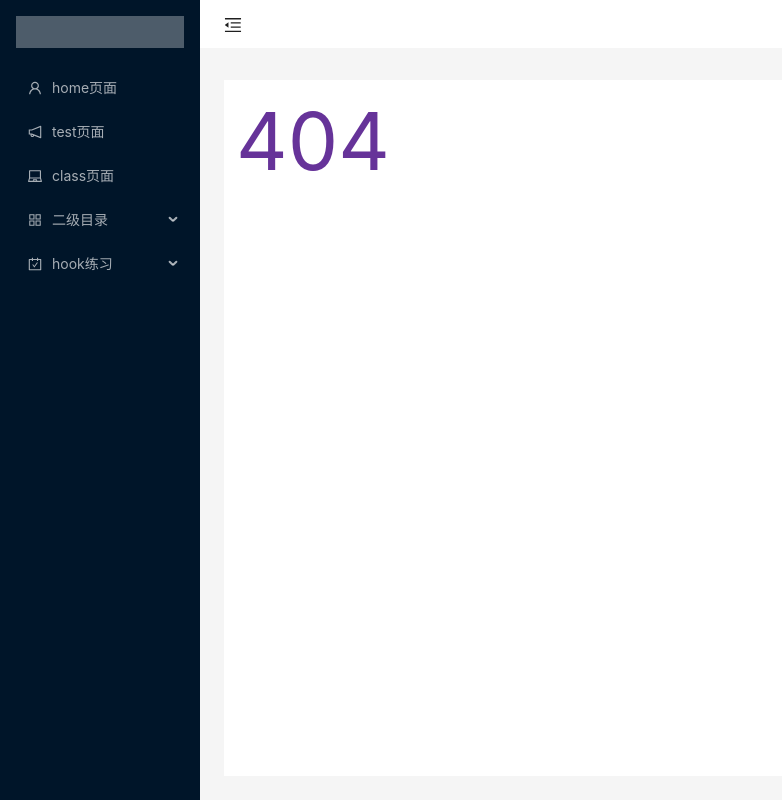
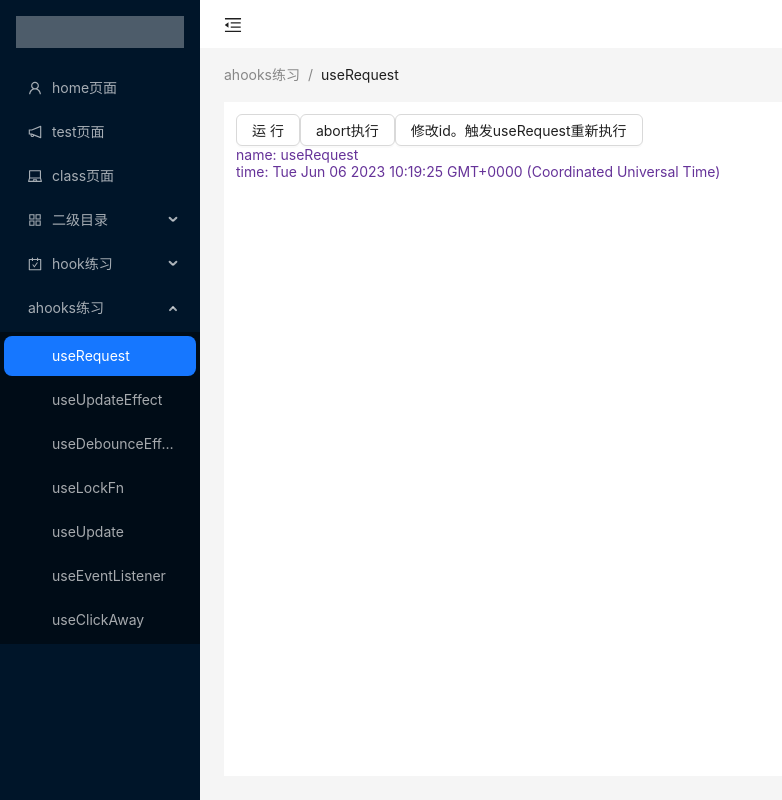
Before and after one commit to zzs-zzs-zzs/webpack-react-typescript, a React app: page /ahooks/useRequest in a window 1280 px wide. Before the commit this address led to /noFound. Shown: the whole page, without its empty margins (0-782 px from the left). Built offline with nearby package versions, Linux system fonts and the light colour scheme.

Commit message:
feat: 使用ahooks

```diff
--- a/package.json
+++ b/package.json
@@ -72,6 +72,7 @@
     "webpack-merge": "^5.8.0"
   },
   "dependencies": {
+    "ahooks": "^3.7.7",
     "antd": "^5.2.0",
     "axios": "^1.3.2",
     "lodash": "^4.17.21",
--- /dev/null
+++ b/src/pages/ahooks/dom/useClickAway/index.tsx
@@ -0,0 +1,25 @@
+import React, { useState, useRef } from "react"
+import { useClickAway } from "ahooks"
+import { Button, message } from "antd"
+
+export const UseClickAway = () => {
+  const [count, setCount] = useState(0)
+
+  const btnRef1 = useRef(null)
+  const btnRef2 = useRef(null)
+
+  // 点击指指定位置之外，触发函数
+  useClickAway(() => {
+    setCount(count + 1)
+    message.info(`点击两个按钮之外，count+1，count=${count}`)
+  }, [btnRef1, btnRef2])
+
+  return (
+    <>
+      <div>
+        <Button ref={btnRef1}>Button1</Button>
+        <Button ref={btnRef2}>Button2</Button>
+      </div>
+    </>
+  )
+}
--- /dev/null
+++ b/src/pages/ahooks/dom/useEventListener/index.tsx
@@ -0,0 +1,35 @@
+import React, { useState, useRef } from "react"
+import { useEventListener } from "ahooks"
+import { message, Button } from "antd"
+
+export const UseEventListener = () => {
+  const [val, setVal] = useState(0)
+
+  const ref = useRef(null)
+
+  // 监听元素点击
+  useEventListener(
+    "click",
+    () => {
+      setVal(val + 1)
+      message.info(`触发button的点击事件，val=${val}`)
+    },
+    { target: ref },
+  )
+
+  useEventListener("mousedown", (event) => {
+    message.info(`监听鼠标点击事件${JSON.stringify(event)}`)
+  })
+
+  useEventListener("keydown", (event) => {
+    message.info(`监听键盘下压事件${JSON.stringify(event)}`)
+  })
+
+  return (
+    <>
+      <div>
+        <Button ref={ref}>Button</Button>
+      </div>
+    </>
+  )
+}
--- /dev/null
+++ b/src/pages/ahooks/effect/useDebounceEffect/index.tsx
@@ -0,0 +1,27 @@
+import React, { useState } from "react"
+import { useDebounceEffect } from "ahooks"
+import { Input, message } from "antd"
+
+export const UseDebounceEffect = () => {
+  const [val, setVal] = useState("")
+
+  // 多次修改count，只会执行effect
+  useDebounceEffect(
+    () => {
+      message.info(`val修改了,val=${val}`)
+    },
+    [val],
+    { wait: 300 },
+  )
+
+  return (
+    <>
+      <div>
+        <Input
+          onChange={(e) => setVal(e.target.value)}
+          placeholder="useDebounceEffect作用于onChang函数，300mss执行一次"
+        />
+      </div>
+    </>
+  )
+}
--- /dev/null
+++ b/src/pages/ahooks/effect/useLockFn/index.tsx
@@ -0,0 +1,36 @@
+import React, { useState } from "react"
+import { useLockFn } from "ahooks"
+import Button from "antd/es/button"
+import { message } from "antd"
+
+export const UseLockFn = () => {
+  const [val, setVal] = useState(0)
+
+  const getData = (): Promise<number> => {
+    return new Promise((resolve) => {
+      setTimeout(() => {
+        resolve(val + 1)
+      }, 2 * 1000)
+    })
+  }
+
+  // useLockFn多次执行submit只会执行一次
+  const submit = useLockFn(async () => {
+    try {
+      message.info("submit执行了")
+      const data = await getData()
+      setVal(data)
+      message.success(`submit完毕，val=${data}`)
+    } catch (err) {
+      console.log("%c [ err ]-21", "font-size:13px; background:pink; color:#bf2c9f;", err)
+    }
+  })
+
+  return (
+    <>
+      <div>
+        <Button onClick={submit}>submit</Button>
+      </div>
+    </>
+  )
+}
--- /dev/null
+++ b/src/pages/ahooks/effect/useUpdate/index.tsx
@@ -0,0 +1,17 @@
+import React from "react"
+import { useUpdate } from "ahooks"
+import { Button } from "antd"
+
+export const UseUpdate = () => {
+  // update方法会强制重新刷新
+  const update = useUpdate()
+
+  return (
+    <>
+      <div>{new Date().toString()}</div>
+      <div>
+        <Button onClick={update}>重新渲染,update = useUpdate(),update方法会强制重新刷新</Button>
+      </div>
+    </>
+  )
+}
--- /dev/null
+++ b/src/pages/ahooks/effect/useUpdateEffect/index.tsx
@@ -0,0 +1,20 @@
+import React, { useState } from "react"
+import { useUpdateEffect } from "ahooks"
+import { Button } from "antd"
+
+export const UseUpdateEffect = () => {
+  const [count, setCount] = useState(0)
+
+  // 初始化时候不回执行这个effect
+  useUpdateEffect(() => {
+    console.log("%c [ count修改了 ]-30", "font-size:13px; background:pink; color:#bf2c9f;", count)
+  }, [count])
+
+  return (
+    <>
+      <div>
+        <Button onClick={() => setCount(count + 1)}>count+1</Button>
+      </div>
+    </>
+  )
+}
--- /dev/null
+++ b/src/pages/ahooks/useRequest/index.tsx
@@ -0,0 +1,59 @@
+import React, { useState } from "react"
+import { useRequest } from "ahooks"
+import { LoadingOutlined } from "@ant-design/icons"
+import { Button, Spin } from "antd"
+
+const antIcon = <LoadingOutlined style={{ fontSize: 24 }} spin />
+
+const getData = (): Promise<IData> => {
+  return new Promise((resolve) => {
+    setTimeout(() => {
+      resolve({
+        name: "useRequest",
+        time: new Date().toString(),
+      })
+    }, 2 * 1000)
+  })
+}
+
+interface IData {
+  name: string
+  time: string
+}
+
+export const UseRequest = () => {
+  const [id, setId] = useState(0)
+
+  const { loading, data, run, cancel } = useRequest(getData, {
+    // 如果300ms之内能有结果就不loading
+    loadingDelay: 300,
+    // 轮询间隔
+    pollingInterval: 5 * 1000,
+    // 页面隐藏时不轮询
+    pollingWhenHidden: false,
+    // 依赖，当依赖改变时候，执行请求
+    refreshDeps: [id],
+    // 防抖
+    debounceMaxWait: 300,
+  })
+
+  return (
+    <>
+      <div>
+        <Button onClick={() => run()}>运行</Button>
+        <Button onClick={() => cancel()}>abort执行</Button>
+        <Button onClick={() => setId(Math.random())}>修改id。触发useRequest重新执行</Button>
+      </div>
+      {loading ? (
+        <div>
+          <Spin indicator={antIcon} />
+        </div>
+      ) : (
+        <>
+          <div>name: {data?.name}</div>
+          <div>time: {data?.time}</div>
+        </>
+      )}
+    </>
+  )
+}
--- a/src/router/index.tsx
+++ b/src/router/index.tsx
@@ -22,6 +22,13 @@ import { UseContext } from "@/pages/hooks/useContext"
 import { TestRoute } from "@/pages/hooks/testRoute"
 import { CustomHook } from "@/pages/hooks/customHook"
 import userStore from "@/store/userStore"
+import { UseRequest } from "@/pages/ahooks/useRequest"
+import { UseUpdateEffect } from "@/pages/ahooks/effect/useUpdateEffect"
+import { UseDebounceEffect } from "@/pages/ahooks/effect/useDebounceEffect"
+import { UseLockFn } from "@/pages/ahooks/effect/useLockFn"
+import { UseUpdate } from "@/pages/ahooks/effect/useUpdate"
+import { UseEventListener } from "@/pages/ahooks/dom/useEventListener"
+import { UseClickAway } from "@/pages/ahooks/dom/useClickAway"
 
 export const noFound = "/noFound"
 
@@ -208,6 +215,64 @@ export const rootRouter: IRouteInter[] = [
       },
     ],
   },
+  {
+    path: "",
+    meta: {
+      title: "ahooks练习",
+      icon: "ahooks",
+    },
+    children: [
+      {
+        path: "/ahooks/useRequest",
+        element: <UseRequest />,
+        meta: {
+          title: "useRequest",
+        },
+      },
+      {
+        path: "/ahooks/effect/useUpdateEffect",
+        element: <UseUpdateEffect />,
+        meta: {
+          title: "useUpdateEffect",
+        },
+      },
+      {
+        path: "/ahooks/effect/useDebounceEffect",
+        element: <UseDebounceEffect />,
+        meta: {
+          title: "useDebounceEffect",
+        },
+      },
+      {
+        path: "/ahooks/effect/useLockFn",
+        element: <UseLockFn />,
+        meta: {
+          title: "useLockFn",
+        },
+      },
+      {
+        path: "/ahooks/effect/useUpdate",
+        element: <UseUpdate />,
+        meta: {
+          title: "useUpdate",
+        },
+      },
+      {
+        path: "/ahooks/dom/useEventListener",
+        element: <UseEventListener />,
+        meta: {
+          title: "useEventListener",
+        },
+      },
+      {
+        path: "/ahooks/dom/useClickAway",
+        element: <UseClickAway />,
+        meta: {
+          title: "useClickAway",
+        },
+      },
+    ],
+  },
 ]
 
 const Router = () => {
```
Also changed, not shown: 2 other files (tests, documents, lock files or other folders).
